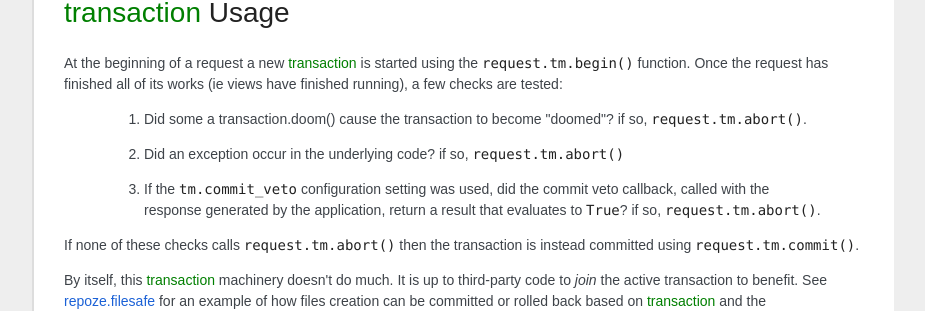
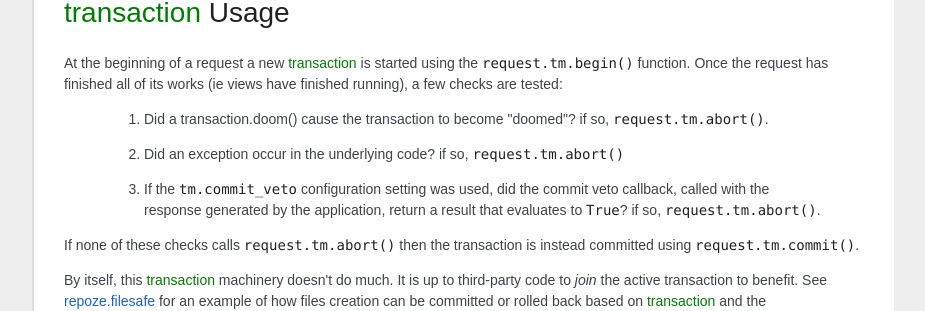
Before and after one commit to Pylons/pyramid_tm, a Sphinx documentation site: the page built from docs/index.rst, in a window 1280 px wide and 900 px high, scrolled down 756 px. Shown: the part 149-460 px from the top of the window, without its empty margins (198-1123 px from the left). Built offline with Sphinx 7.4.7, drawn with Linux system fonts in a browser that asks for light colours; some web fonts are replaced.

Commit message:
docs typo

```diff
--- a/docs/index.rst
+++ b/docs/index.rst
@@ -57,7 +57,7 @@ using the ``request.tm.begin()`` function.  Once the request has
 finished all of its works (ie views have finished running), a few checks
 are tested:
 
-  1) Did some a transaction.doom() cause the transaction to become "doomed"?
+  1) Did a transaction.doom() cause the transaction to become "doomed"?
      if so, ``request.tm.abort()``.
 
   2) Did an exception occur in the underlying code? if so,
```
